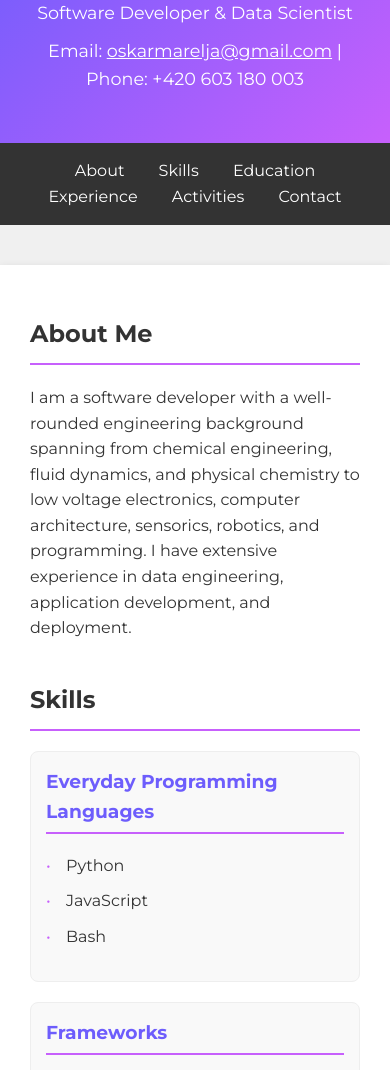
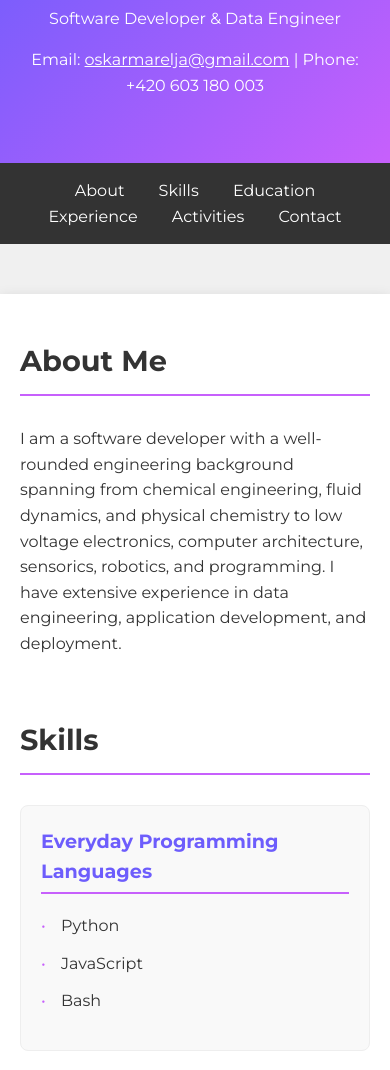
Before and after one commit to juicyscoop/oskarmarelja, a plain HTML site: page index.html in a window 390 px wide. Shown: the part 115-1185 px from the top of the page. Drawn offline with Linux system fonts and the light colour scheme.

Commit message:
refine again

```diff
--- a/index.html
+++ b/index.html
@@ -6,27 +6,37 @@
   <title>Oskar Marelja - Portfolio</title>
   <link href="https://fonts.googleapis.com/css?family=Montserrat:400,700&display=swap" rel="stylesheet" />
   <style>
+    :root {
+      --primary-color: #6d5dfc;
+      --secondary-color: #c760fc;
+      --text-color: #333;
+      --background-color: #f0f0f0;
+      --header-bg: linear-gradient(135deg, var(--primary-color), var(--secondary-color));
+    }
+    * {
+      box-sizing: border-box;
+    }
     body {
-      font-family: 'Montserrat', sans-serif;
       margin: 0;
       padding: 0;
-      background: #f0f0f0;
-      color: #333;
+      font-family: 'Montserrat', sans-serif;
+      background: var(--background-color);
+      color: var(--text-color);
       line-height: 1.6;
     }
     header {
-      background: linear-gradient(135deg, #6d5dfc, #c760fc);
+      background: var(--header-bg);
       color: #fff;
-      padding: 40px 20px;
+      padding: 50px 20px;
       text-align: center;
     }
     header h1 {
       margin: 0;
-      font-size: 2.5rem;
+      font-size: 2.8rem;
     }
     header p {
-      margin: 10px 0;
-      font-size: 1.1rem;
+      margin: 15px 0;
+      font-size: 1.2rem;
     }
     nav {
       background: #333;
@@ -41,35 +51,38 @@
       transition: color 0.3s;
     }
     nav a:hover {
-      color: #c760fc;
+      color: var(--secondary-color);
     }
     .container {
-      max-width: 900px;
-      margin: 40px auto;
+      max-width: 1000px;
+      margin: 50px auto;
       background: #fff;
-      padding: 30px;
-      box-shadow: 0 2px 8px rgba(0, 0, 0, 0.1);
+      padding: 40px;
+      box-shadow: 0 2px 12px rgba(0, 0, 0, 0.1);
+    }
+    main {
+      margin-bottom: 50px;
     }
     section {
-      margin-bottom: 40px;
+      margin-bottom: 60px;
     }
     section h2 {
-      border-bottom: 2px solid #c760fc;
+      border-bottom: 2px solid var(--secondary-color);
       padding-bottom: 10px;
-      margin-bottom: 20px;
-      color: #333;
+      margin-bottom: 30px;
+      color: var(--text-color);
+      font-size: 1.8rem;
     }
     /* Skills Tiles */
     .skills-container {
       display: grid;
       grid-template-columns: repeat(auto-fit, minmax(250px, 1fr));
       gap: 20px;
-      margin-top: 20px;
     }
     .skill-tile {
       background: #f9f9f9;
       border: 1px solid #eee;
-      padding: 15px;
+      padding: 20px;
       border-radius: 8px;
       transition: transform 0.3s, box-shadow 0.3s;
     }
@@ -79,13 +92,14 @@
     }
     .skill-tile h3 {
       margin-top: 0;
-      color: #6d5dfc;
-      border-bottom: 2px solid #c760fc;
+      color: var(--primary-color);
+      border-bottom: 2px solid var(--secondary-color);
       padding-bottom: 5px;
+      font-size: 1.2rem;
     }
     p, li {
       font-size: 1rem;
-      margin-bottom: 10px;
+      margin-bottom: 12px;
     }
     ul {
       list-style: none;
@@ -97,7 +111,7 @@
     }
     li:before {
       content: "•";
-      color: #c760fc;
+      color: var(--secondary-color);
       position: absolute;
       left: 0;
       top: 0;
@@ -105,28 +119,44 @@
     footer {
       background: #333;
       color: #fff;
-      padding: 20px;
+      padding: 25px;
       text-align: center;
+      font-size: 0.9rem;
     }
-    /* Education list item additional styling */
+    /* Education item styling */
     .education-item span {
       display: block;
-      margin-top: 5px;
-      font-size: 0.9rem;
+      margin-top: 8px;
+      font-size: 0.95rem;
       color: #555;
+    }
+    /* Extra spacing for paragraphs */
+    section p {
+      margin-bottom: 20px;
+    }
+    /* Responsive improvements */
+    @media (max-width: 600px) {
+      header h1 {
+        font-size: 2.2rem;
+      }
+      header p {
+        font-size: 1rem;
+      }
+      .container {
+        padding: 20px;
+      }
     }
   </style>
 </head>
 <body>
   <header>
     <h1>Oskar Marelja</h1>
-    <p>Software Developer &amp; Data Scientist</p>
+    <p>Software Developer &amp; Data Engineer</p>
     <p>
       Email: <a href="mailto:oskarmarelja@gmail.com" style="color: #fff; text-decoration: underline;">oskarmarelja@gmail.com</a> |
       Phone: +420 603 180 003
     </p>
   </header>
-
   <nav>
     <a href="#about">About</a>
     <a href="#skills">Skills</a>
@@ -135,15 +165,14 @@
     <a href="#activities">Activities</a>
     <a href="#contact">Contact</a>
   </nav>
-
   <div class="container">
+    <main>
       <section id="about">
         <h2>About Me</h2>
         <p>
           I am a software developer with a well-rounded engineering background spanning from chemical engineering, fluid dynamics, and physical chemistry to low voltage electronics, computer architecture, sensorics, robotics, and programming. I have extensive experience in data engineering, application development, and deployment.
         </p>
       </section>
-
       <section id="skills">
         <h2>Skills</h2>
         <div class="skills-container">
@@ -227,7 +256,6 @@
           </div>
         </div>
       </section>
-
       <section id="education">
         <h2>Education</h2>
         <ul>
@@ -245,33 +273,31 @@
           </li>
         </ul>
       </section>
-
       <section id="experience">
         <h2>Experience</h2>
         <ul>
           <li>
-          <strong>Python Developer</strong> at Semantic Visions (August 2022 - Present)<br />
+            <strong>Python Developer</strong> at Semantic Visions (August 2022 - Present)<br>
             Working on fullstack React, InstantAPI, PostgreSQL/ArangoDB, Google Cloud, Microsoft Azure, Apache Beam, and Google Dataflow. Focus on Python development, data transformations, pipeline development, and cloud migration.
           </li>
           <li>
-          <strong>Data Scientist</strong> at Nula Advisory (October 2021 - March 2022)<br />
+            <strong>Data Scientist</strong> at Nula Advisory (October 2021 - March 2022)<br>
             Developed data-extraction programs and web apps using Flask, Scikit-Learn, Dash, and Streamlit.
           </li>
           <li>
-          <strong>Junior Data Scientist</strong> at Roivenue (June 2020 - October 2021)<br />
+            <strong>Junior Data Scientist</strong> at Roivenue (June 2020 - October 2021)<br>
             Created and maintained data pipelines, visualization apps using Plotly Dash, and automated data processing on Azure.
           </li>
           <li>
-          <strong>Technical Assistant</strong> at UCT (October 2018 - June 2020)<br />
+            <strong>Technical Assistant</strong> at UCT (October 2018 - June 2020)<br>
             Developed a mathematical fluid flow model system utilizing advanced numerical techniques.
           </li>
           <li>
-          <strong>Technical Assistant</strong> at UCT (September 2016 - September 2017)<br />
+            <strong>Technical Assistant</strong> at UCT (September 2016 - September 2017)<br>
             Conducted research on the synthesis and optimization of iron-oxide nanoparticles.
           </li>
         </ul>
       </section>
-
       <section id="activities">
         <h2>Extra Activities</h2>
         <ul>
@@ -286,17 +312,16 @@
           </li>
         </ul>
       </section>
-
       <section id="contact">
         <h2>Contact</h2>
         <p>
           If you’d like to get in touch, please email me at
-        <a href="mailto:oskarmarelja@gmail.com" style="color: #6d5dfc; text-decoration: underline;">oskarmarelja@gmail.com</a>
+          <a href="mailto:oskarmarelja@gmail.com" style="color: var(--primary-color); text-decoration: underline;">oskarmarelja@gmail.com</a>
           or call +420 603 180 003.
         </p>
       </section>
+    </main>
   </div>
-
   <footer>
     <p>&copy; 2025 Oskar Marelja</p>
   </footer>
```
Lines whose indentation alone changed are shown as unchanged.
